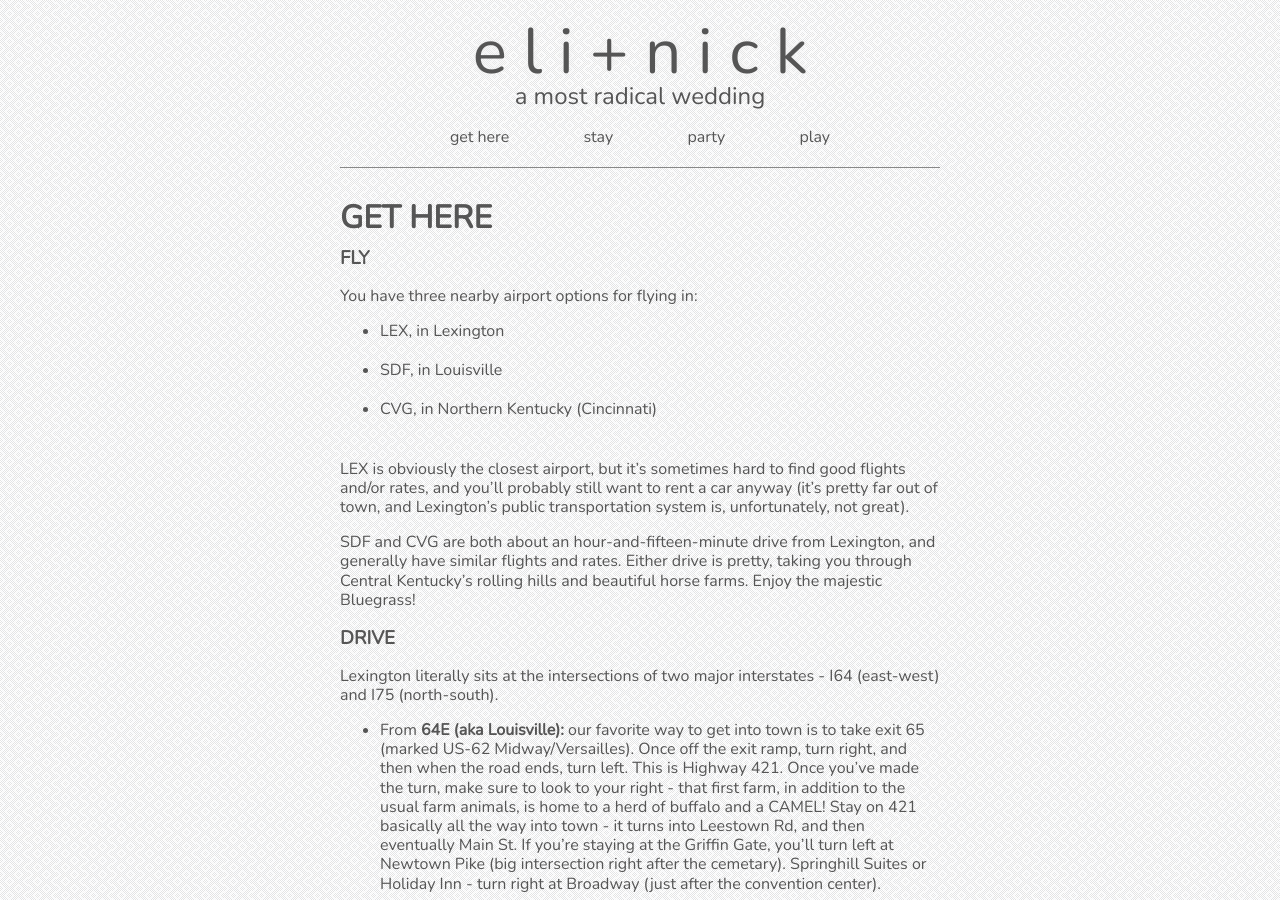
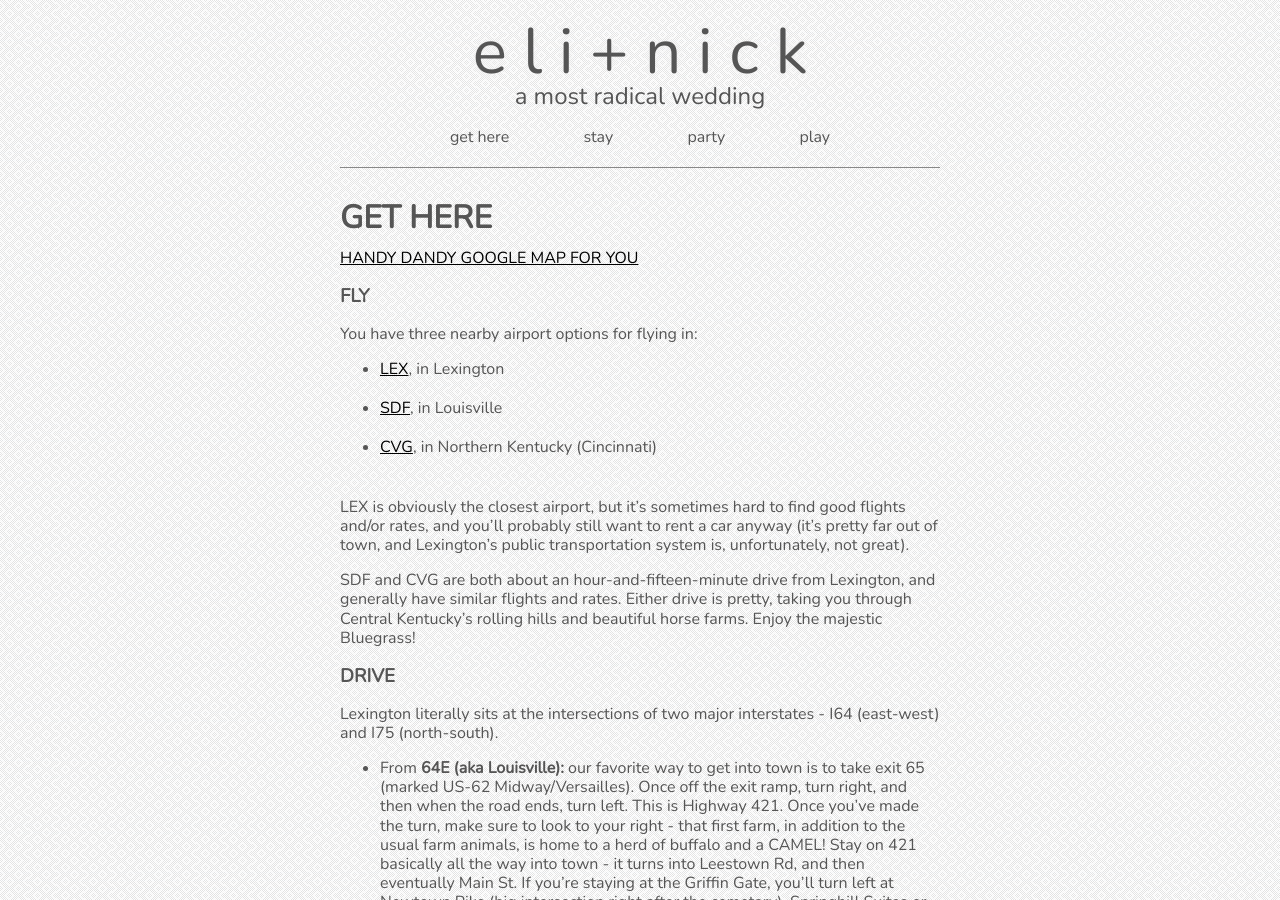
Before and after one commit to nikolaiwarner/eliandnick.com, a Jekyll site: the page built from get-here.md, in a window 1280 px wide and 900 px high. Built offline with Jekyll 4.4.1, drawn with Linux system fonts in a browser that asks for light colours; nearby versions of some CDN libraries.

Commit message:
Update get-here.md

```diff
--- a/get-here.md
+++ b/get-here.md
@@ -5,11 +5,13 @@ title: Get Here
 
 # GET HERE
 
+[HANDY DANDY GOOGLE MAP FOR YOU](http://goo.gl/maps/uI7ag)
+
 ### FLY
 You have three nearby airport options for flying in:
-- LEX, in Lexington
-- SDF, in Louisville
-- CVG, in Northern Kentucky (Cincinnati)
+- [LEX](http://www.bluegrassairport.com/), in Lexington
+- [SDF](http://www.flylouisville.com/), in Louisville
+- [CVG](http://www.cvgairport.com/), in Northern Kentucky (Cincinnati)
 
 LEX is obviously the closest airport, but it’s sometimes hard to find good flights and/or rates, and you’ll probably still want to rent a car anyway (it’s pretty far out of town, and Lexington’s public transportation system is, unfortunately, not great).
 
```
